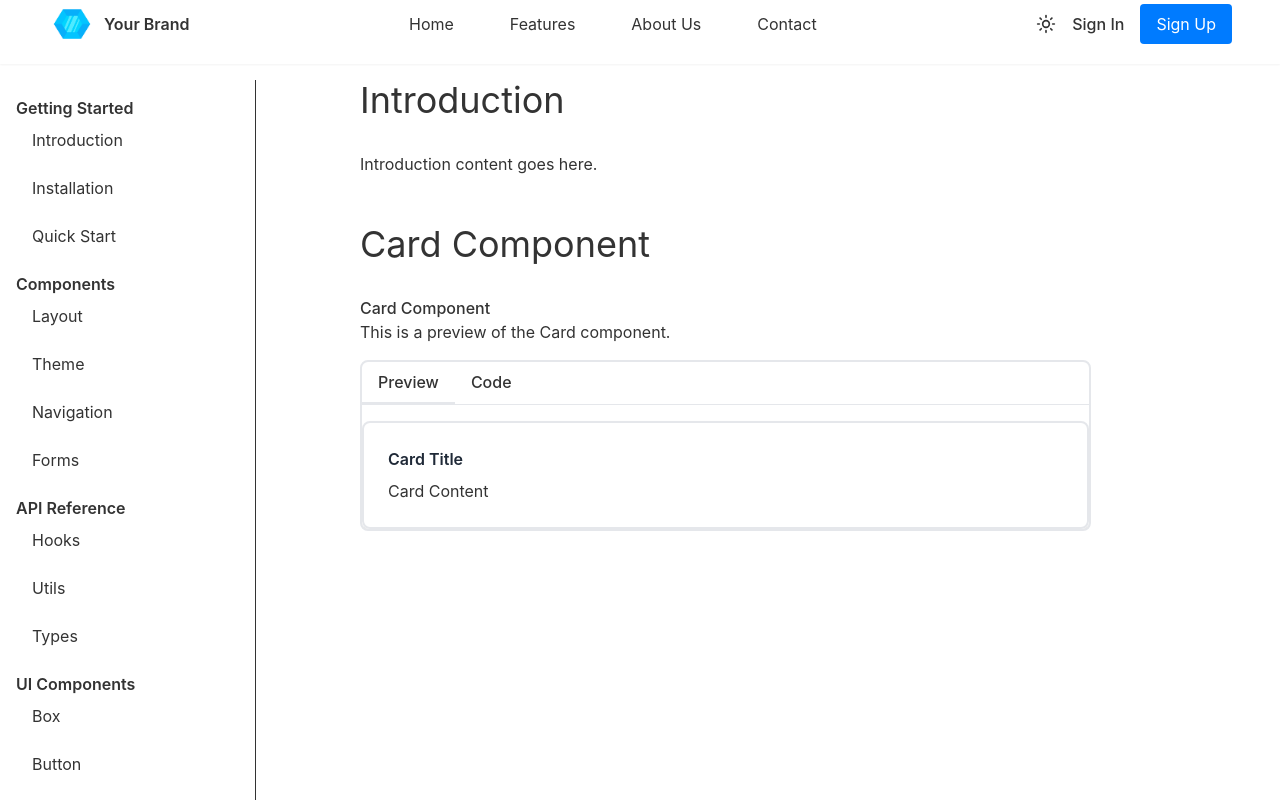
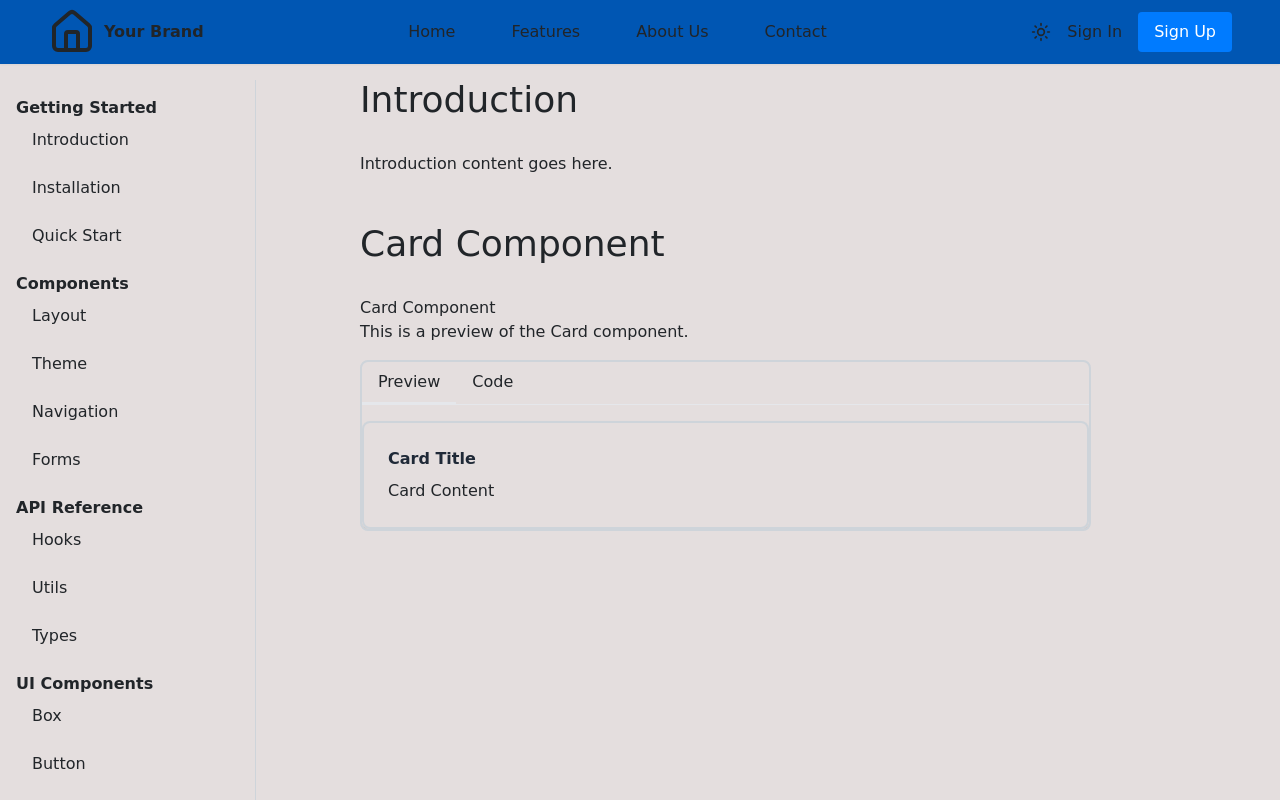
Before and after one commit to bgazman/ui, a React (Vite) app: page /docs in a window 1280 px wide. Shown: the top 800 px of the page. Built offline with nearby package versions, Linux system fonts and the light colour scheme.

Commit message:
more fixes

```diff
--- a/src/components/header/header-container.tsx
+++ b/src/components/header/header-container.tsx
@@ -31,7 +31,7 @@ const HeaderContainer: React.FC<HeaderContainerProps> = ({
             className={`w-full h-16 shadow-sm z-50 ${position} top-0 bg-[var(--header-bg-color)] text-[var(--header-text-color)] ${className}`}
             style={style}
         >
-            <Box className="w-full px-4 sm:px-6 lg:px-8 xl:px-12 flex justify-between items-center">
+            <Box className="w-full h-16 px-4 sm:px-6 lg:px-8 xl:px-12 flex justify-between items-center">
                 <HeaderLogo logo={logo} brandName={brandName} />
                 <button
                     className="lg:hidden p-2 rounded focus:outline-none focus:ring-2 focus:ring-[var(--button-focus-ring-color)]"
--- a/src/components/header/header-logo.tsx
+++ b/src/components/header/header-logo.tsx
@@ -1,10 +1,12 @@
 import React from "react";
+import { LucideIcon } from "lucide-react";
 
 type LogoType = {
-    src: string;
+    src?: string;
     alt: string;
     width?: number;
     height?: number;
+    icon?: LucideIcon;
 };
 
 interface HeaderLogoProps {
@@ -19,13 +21,18 @@ const HeaderLogo: React.FC<HeaderLogoProps> = ({ logo, brandName }) => {
                 typeof logo === "string" ? (
                     <span className="text-xl font-bold">{logo}</span>
                 ) : (
+                    logo.icon ? (
+                        <logo.icon className="h-12 w-auto" aria-label={logo.alt} />
+                    ) : (
                         <img
                             src={logo.src}
                             alt={logo.alt}
                             width={logo.width || 48}
                             height={logo.height || 48}
+                            style={{ backgroundColor: 'transparent' }}
                             className="h-12 w-auto object-contain"
                         />
+                    )
                 )
             )}
             {brandName && <span className="text-xl font-semibold">{brandName}</span>}
--- a/src/components/link-button.tsx
+++ b/src/components/link-button.tsx
@@ -22,7 +22,7 @@ const LinkButton: React.FC<LinkButtonProps> = ({ href = '#', children, className
             }}
             target={isExternal ? '_blank' : '_self'}
             rel={isExternal ? 'noopener noreferrer' : undefined}
-            className={`block px-4 py-2 rounded transition-colors ${className}`}
+            className={`block px-4 py-2 rounded transition-colors text-decoration-none ${className}`}
             style={style}
         >
             {children}
--- a/src/components/sidebar/sidebar-content.tsx
+++ b/src/components/sidebar/sidebar-content.tsx
@@ -21,7 +21,7 @@ const SidebarContent: React.FC<SidebarContentProps> = ({
                             <SidebarItem
                                 key={subIndex}
                                 navItem={subItem}
-                                className="text-blue-500 hover:underline"
+                                className="text-blue-500"
                             />
                         ))}
                     </ul>
--- a/src/components/sidebar/sidebar-item.tsx
+++ b/src/components/sidebar/sidebar-item.tsx
@@ -19,9 +19,9 @@ const SidebarItem: React.FC<SidebarItemProps> = ({
         <li className={`block ${className || ''}`} style={style}>
             <LinkButton
                 href={navItem.href}
-                className={`block px-4 py-2 rounded transition-colors ${
+                className={`block px-4 py-2 rounded transition-colors text-decoration-none ${
                     isActive ? 'bg-[var(--button-bg-color)] text-[var(--button-text-color)]' : 'text-[var(--text-primary)]'
-                } hover:bg-[var(--button-hover-bg-color)] hover:text-[var(--button-hover-text-color)] no-underline`}
+                } hover:bg-[var(--button-hover-bg-color)] hover:text-[var(--button-hover-text-color)]`}
             >
                 {navItem.label}
             </LinkButton>
--- a/src/index.css
+++ b/src/index.css
@@ -1,48 +1,60 @@
+/* 🎨 Font Imports */
+@import url('https://fonts.googleapis.com/css2?family=Poppins:wght@400;500;600&display=swap');
+@import url('https://fonts.googleapis.com/css2?family=Lora:wght@400;500;600&display=swap');
+@import url('https://fonts.googleapis.com/css2?family=JetBrains+Mono&display=swap');
+@import url('https://fonts.googleapis.com/css2?family=Nunito:wght@400;500;600&display=swap');
+@import url('https://fonts.googleapis.com/css2?family=EB+Garamond:wght@400;500;600&display=swap');
+@import url('https://fonts.googleapis.com/css2?family=Ubuntu:wght@400;500;600&display=swap');
+
+/* Rest of your existing CSS... */
 @import '@theme/themes.css';
 
+/* 🔹 Tailwind Imports */
 @tailwind base;
 @tailwind components;
 @tailwind utilities;
 
-/* Custom root-level styles and variables */
+
+/* 🌎 Global Variables */
 :root {
+    /* 🌞 Light Mode Default */
     --bg-primary: #ffffff;
-    --text-primary: #333333;
+    --bg-secondary: #f8f9fa;
+    --bg-alt1: #e9ecef;
+    --bg-alt2: #dee2e6;
+
+    --text-primary: #212529;
+    --text-secondary: #495057;
+
+    --border-color: #ced4da;
+    --sidebar-border-color: #ced4da;
+
+    --footer-bg-color: #f8f9fa;
+    --footer-text-color: #212529;
+
+    --header-bg-color: #0056b3;
+    --header-text-color: #ffffff;
+
     --button-bg-color: #007bff;
     --button-text-color: #ffffff;
     --button-hover-bg-color: #0056b3;
     --button-hover-text-color: #ffffff;
-    --border-color: #e5e7eb;
+
+    /* 🏗 Layout Heights */
     --header-height: 64px;
     --footer-height: 64px;
-    --header-bg-color: #ffffff; /* Add this line */
 
-    /* Default Font Settings */
-    --font-family-sans: "Inter", "Roboto", sans-serif;
+    /* 🏗 Sidebar Defaults */
+    --sidebar-width: 16rem;
+    --sidebar-bg-color: var(--bg-secondary);
+    --sidebar-text-color: var(--text-primary);
+
+    --font-family-sans: "Inter", sans-serif;
     --font-family-serif: "Merriweather", serif;
     --font-family-mono: "Fira Code", monospace;
 }
 
-/* Apply theme variables globally */
-html {
-    font-family: var(--font-family-sans);
-    background-color: var(--bg-primary);
-    color: var(--text-primary);
-    scroll-behavior: smooth;
-}
-
-/* Ensure body inherits theme fonts */
-body {
-    @apply antialiased;
-    font-family: var(--font-family-sans);
-}
-
-/* Root Container */
-#root {
-    @apply flex flex-col min-h-screen;
-}
-
-/* Header */
+/* 🔹 Header */
 header {
     @apply sticky top-0 w-full shadow-lg z-50;
     background-color: var(--header-bg-color);
@@ -50,14 +62,14 @@ header {
     height: var(--header-height);
 }
 
-/* Main Content Area */
+/* 🔹 Main Content */
 main {
     @apply flex-grow;
     min-height: calc(100vh - var(--header-height) - var(--footer-height));
     padding-bottom: 1rem;
 }
 
-/* Footer */
+/* 🔹 Footer */
 footer {
     @apply w-full text-center py-4;
     background-color: var(--footer-bg-color);
@@ -65,17 +77,12 @@ footer {
     height: var(--footer-height);
 }
 
-/* Typography Fix: Prevent large gaps caused by .prose */
-.prose {
-    margin: 0 !important;
+/* 🏗️ Sidebar (Aside) */
+aside {
+    @apply sticky top-0 overflow-y-auto border-r;
+    width: var(--sidebar-width);
+    background-color: var(--sidebar-bg-color);
+    color: var(--sidebar-text-color);
+    border-color: var(--sidebar-border-color);
+    height: calc(100vh - var(--header-height)); /* Adjust height to avoid footer overlap */
 }
-.prose p {
-    margin-bottom: 0.5rem !important;
-}
-
-/* Responsive Fixes */
-@media (max-width: 768px) {
-    main {
-        padding: 1rem;
-    }
-}
--- a/src/pages/docs/data/header-data.ts
+++ b/src/pages/docs/data/header-data.ts
@@ -1,8 +1,10 @@
+import { Home } from 'lucide-react';
+
 export const mockHeaderData = {
     brandName: "Your Brand",
     logo: {
         alt: "Your Logo",
-        src: "src/assets/icons/logo.jpg"
+        icon: Home
     },
     headerNavItems: [
         { label: "Home", href: "/" },
--- a/src/pages/home/data/header-data.ts
+++ b/src/pages/home/data/header-data.ts
@@ -1,8 +1,10 @@
+import {CircleArrowDownIcon} from 'lucide-react';
+
 export const mockHeaderData = {
     brandName: "Your Brand",
     logo: {
         alt: "Your Logo",
-        src: "src/assets/icons/logo.jpg"
+        icon: CircleArrowDownIcon
     },
     headerNavItems: [
         { label: "Home", href: "/" },
--- a/src/theme/themes.css
+++ b/src/theme/themes.css
@@ -1,42 +1,7 @@
-:root {
-    --font-family-sans: "Inter", "Roboto", sans-serif;
-    --font-family-serif: "Merriweather", serif;
-    --font-family-mono: "Fira Code", monospace;
-}
-
-html, body {
-    font-family: var(--font-family-sans), monospace !important;
-}
-/* Light Theme */
-.theme-container[data-theme="light"] {
-    --font-family-sans: "Inter", "Arial", sans-serif;
-    --font-family-serif: "Merriweather", serif;
-    --font-family-mono: "Source Code Pro", monospace;
-}
-
-/* Dark Theme */
-.theme-container[data-theme="dark"] {
-    --font-family-sans: "Poppins", "Arial", sans-serif;
-    --font-family-serif: "Lora", serif;
-    --font-family-mono: "JetBrains Mono", monospace;
-}
-
-/* Forest Theme */
-.theme-container[data-theme="forest"] {
-    --font-family-sans: "Nunito", sans-serif;
-    --font-family-serif: "EB Garamond", serif;
-    --font-family-mono: "Courier New", monospace;
-}
-
-/* Ocean Theme */
-.theme-container[data-theme="ocean"] {
-    --font-family-sans: "Ubuntu", sans-serif;
-    --font-family-serif: "Georgia", serif;
-    --font-family-mono: "Consolas", monospace;
-}
+/* 🌎 Global Variables */
 
 
-
+/* 🖌️ Theme-Specific Styles */
 .theme-container {
     height: 100%;
     width: 100%;
@@ -51,7 +16,40 @@ html, body {
     --sidebar-icon-color: var(--text-secondary);
     --transition-duration: 200ms;
 }
+/* 🌎 Global Theme Typography */
+.theme-container * {
+    @apply antialiased;
+    font-family: var(--font-family-sans, sans-serif);
+}
 
+/* Optional: Monospace override for code elements within theme container */
+.theme-container :where(code, pre) {
+    font-family: var(--font-family-mono, monospace);
+}
+/* 🌞 Light Theme */
+.theme-container[data-theme="light"] {
+    --bg-primary: #e4dede;
+    --bg-secondary: #c2c7cc;
+    --bg-alt1: #e9ecef;
+    --bg-alt2: #dee2e6;
+    --text-primary: #212529;
+    --text-secondary: #495057;
+    --border-color: #ced4da;
+    --sidebar-border-color: #ced4da;
+    --footer-bg-color: #f8f9fa;
+    --footer-text-color: #212529;
+    --header-bg-color: #0056b3;
+    --header-text-color: #212529;
+    --button-bg-color: #007bff;
+    --button-text-color: #ffffff;
+    --button-hover-bg-color: #0056b3;
+    --button-hover-text-color: #ffffff;
+    --font-family-sans: "Comic Sans MS", cursive, sans-serif;
+    --font-family-serif: "Times New Roman", serif;
+    --font-family-mono: "Courier New", monospace;
+}
+
+/* 🌙 Dark Theme */
 .theme-container[data-theme="dark"] {
     --bg-primary: #1a202c;
     --bg-secondary: #2d3748;
@@ -63,14 +61,18 @@ html, body {
     --sidebar-border-color: #4a5568;
     --footer-bg-color: #2d3748;
     --footer-text-color: #cbd5e0;
-    --header-bg-color: #1a202c;
+    --header-bg-color: #1b418c;
     --header-text-color: #f7fafc;
     --button-bg-color: #4299e1;
     --button-text-color: #ffffff;
     --button-hover-bg-color: #2b6cb0;
     --button-hover-text-color: #ffffff;
+    --font-family-sans: "Poppins", "Arial", sans-serif;
+    --font-family-serif: "Lora", serif;
+    --font-family-mono: "JetBrains Mono", monospace;
 }
 
+/* 🌲 Forest Theme */
 .theme-container[data-theme="forest"] {
     --bg-primary: #1a4332;
     --bg-secondary: #2d6a4f;
@@ -88,8 +90,12 @@ html, body {
     --button-text-color: #f0fdf4;
     --button-hover-bg-color: #047857;
     --button-hover-text-color: #f0fdf4;
+    --font-family-sans: "Nunito", sans-serif;
+    --font-family-serif: "EB Garamond", serif;
+    --font-family-mono: "Courier New", monospace;
 }
 
+/* 🌊 Ocean Theme */
 .theme-container[data-theme="ocean"] {
     --bg-primary: #0f3860;
     --bg-secondary: #075985;
@@ -107,4 +113,7 @@ html, body {
     --button-text-color: #f0f9ff;
     --button-hover-bg-color: #0369a1;
     --button-hover-text-color: #f0f9ff;
+    --font-family-sans: "Ubuntu", sans-serif;
+    --font-family-serif: "Georgia", serif;
+    --font-family-mono: "Consolas", monospace;
 }
--- a/tailwind.config.js
+++ b/tailwind.config.js
@@ -8,9 +8,16 @@ export default {
   theme: {
     extend: {
       fontFamily: {
-        sans: "var(--font-family-sans)",
-        serif: "var(--font-family-serif)",
-        mono: "var(--font-family-mono)",
+        sans: ['var(--font-family-sans)', 'sans-serif'],
+        serif: ['var(--font-family-serif)', 'serif'],
+        mono: ['var(--font-family-mono)', 'monospace'],
+        // You can also add specific font families directly
+        poppins: ['Poppins', 'sans-serif'],
+        lora: ['Lora', 'serif'],
+        jetbrains: ['JetBrains Mono', 'monospace'],
+        nunito: ['Nunito', 'sans-serif'],
+        garamond: ['EB Garamond', 'serif'],
+        ubuntu: ['Ubuntu', 'sans-serif']
       },
       fontWeight: {
         normal: "var(--font-weight-normal)",
```
Also changed, not shown: src/assets/icons/logo.png (added). Lines whose indentation alone changed are shown as unchanged.
